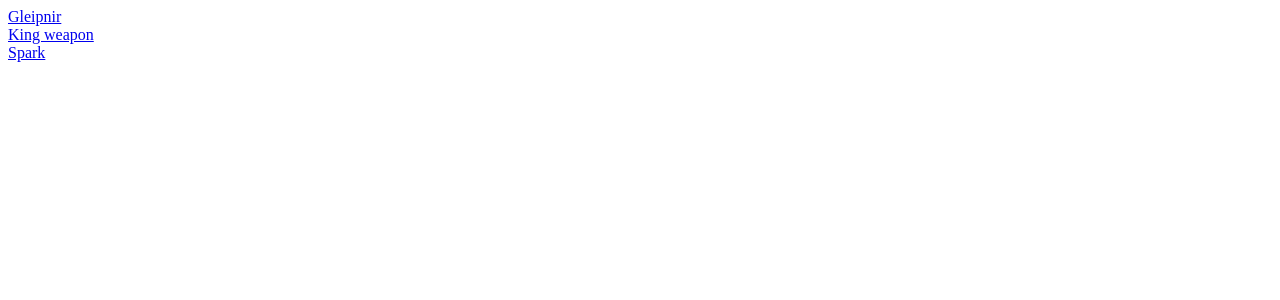
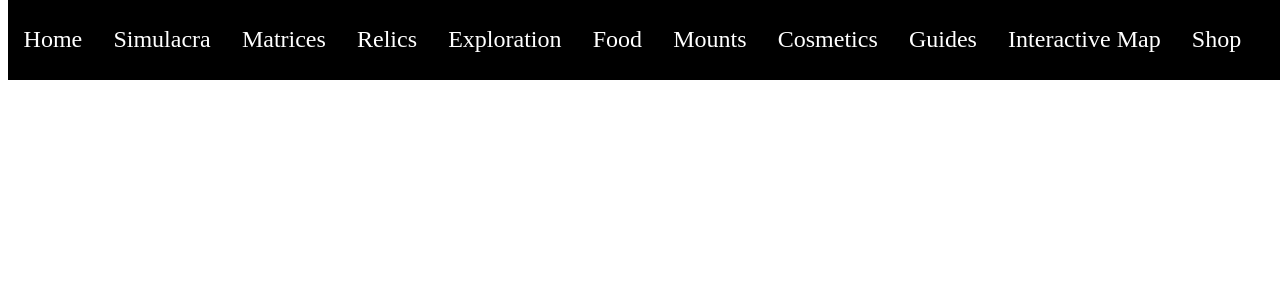
Before and after one commit to CookieSylvia/tof-info, a SvelteKit app: page /simulacra in a window 1280 px wide. Shown: the top 300 px of the page. Built offline with nearby package versions, Linux system fonts and the light colour scheme.

Commit message:
navbar
way too much css for my taste but oh well

```diff
--- /dev/null
+++ b/src/routes/navbar.svelte
@@ -0,0 +1,108 @@
+
+
+<nav class='navbar'>
+    <div class='navbar-item'>
+        <a href=.>Home</a>
+    </div>
+    <div class='navbar-item'>
+        <a href=./simulacra>Simulacra</a>
+    </div>
+    <div class='navbar-item'>
+        <a href=./matrices>Matrices</a>
+    </div>
+    <div class='navbar-item'>
+        <a href=./relics>Relics</a>
+    </div>
+    <div class='navbar-item'>
+        <a href=./exploration>Exploration</a>
+    </div>
+    <div class='navbar-item'>
+        <a href=./food>Food</a>
+    </div>
+    <div class='navbar-item'>
+        <a href=./mounts>Mounts</a>
+    </div>
+    <div class='navbar-item'>
+        <a href=./cosmetics>Cosmetics</a>
+    </div>
+    <div class='navbar-item'>
+        <a href=./guides>Guides</a>
+    </div>
+    <div class='navbar-item'>
+        <a target='_blank' rel='noopener noreferrer nofollow' href='https://www.ghzs666.com/tower-of-fantasy-map#/'>Interactive Map</a>
+    </div>
+    <div class='navbar-item'>
+        <a target='_blank' rel='noopener noreferrer nofollow' href='https://aida-cafe.shop/'>Shop</a>
+    </div>
+    <div class='navbar-item'>
+
+</nav>
+
+
+<style>
+    a:link {
+        color: #FFF;
+        background-color: transparent;
+        text-decoration: none;
+        font-size: 1.5rem;
+    }
+    .navbar {
+        position: fixed;
+        top: 0;
+        width: 100%;
+        height: 5rem;
+        background-color: #000;
+        color: #FFF;   z-index: 999;
+        display: flex;
+        flex-direction: row;
+        justify-content: space-around;
+        align-items: center;
+        transition: all 0.2s ease-out;
+    }
+
+    .navbar-item {
+        display: flex;
+        height: 4em;
+        color: #FFF;
+        font-size: 1.2em;
+        align-items: center;
+    }
+    .navbar-item:hover{
+        border-bottom: 4px solid #fff;
+        transition: all 0.2s ease-out;
+    }
+
+    @media (max-width: 1024px) {
+      /* CSS styles for tablets/mobile go here */
+      a:focus{
+        color:#242424;
+        background-color: #FFF;
+        color:#242424;
+        transition: all 0.2s ease-out;
+      }
+      .navbar {
+        height: 4.5em;
+        width: 100vw;
+        color: #FFF;   z-index: 999;
+        display: flex;
+        flex-direction: column;
+        align-items: center;
+        justify-content: start;
+
+      }
+      .navbar-item:hover a{
+        color:#242424;
+      }
+      .navbar-item:hover{
+        background-color: #FFF;
+        color:#242424;
+        transition: all 0.2s ease-out;
+      }
+    }
+
+    @media (max-width: 768px) {
+        /* CSS styles for mobile phones go here */
+    }
+
+
+    </style>
--- a/src/routes/simulacra/+page.svelte
+++ b/src/routes/simulacra/+page.svelte
@@ -1,6 +1,9 @@
 <script lang="ts">
+    import Navbar from '../navbar.svelte';
     export let data;
 </script>
+
+<Navbar />
 
 {#each data.weapons as {data: weapon, path}}
     <a href={path}>{weapon.name}</a><br/>
```
Also changed, not shown: src/routes/+page.svelte (+165 -2 lines).
